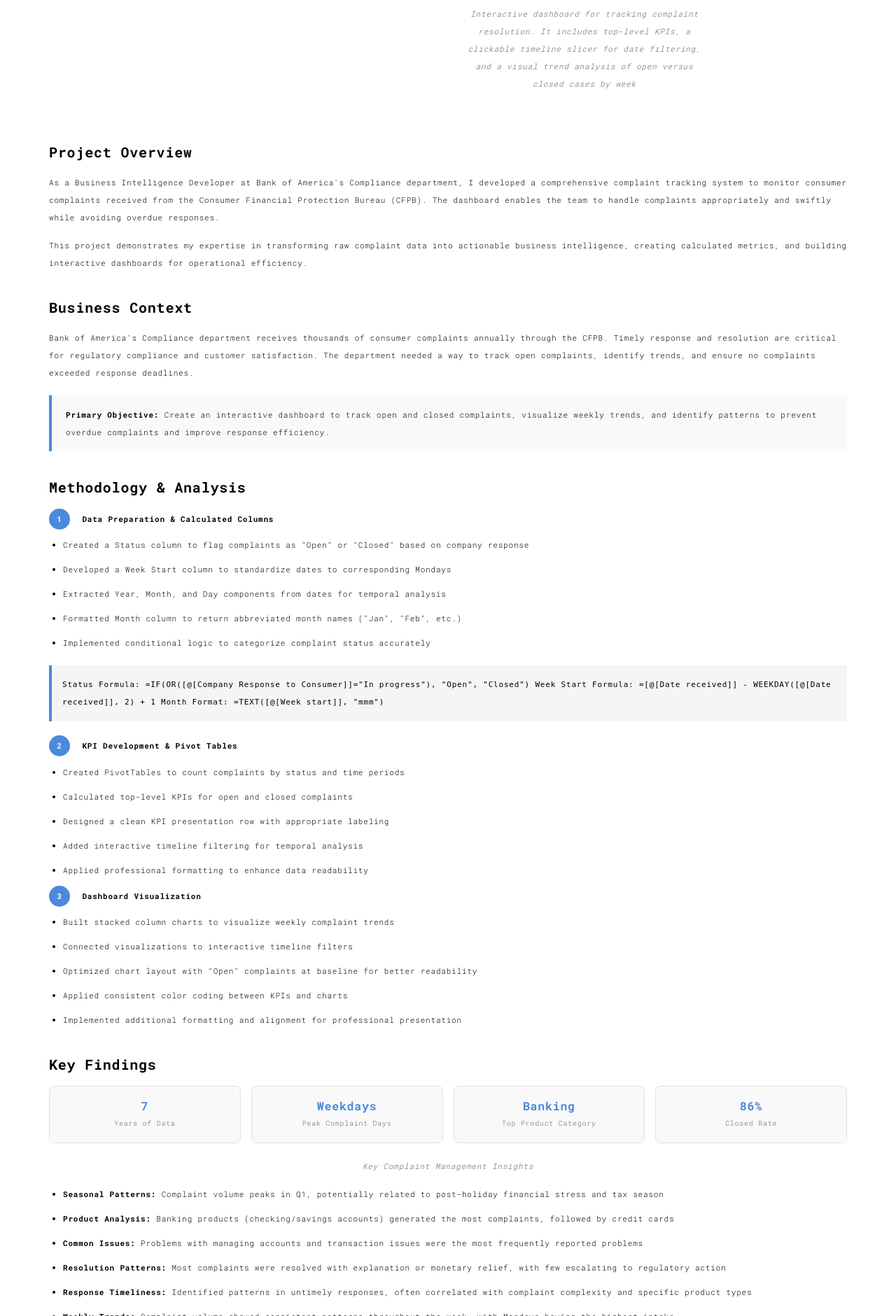
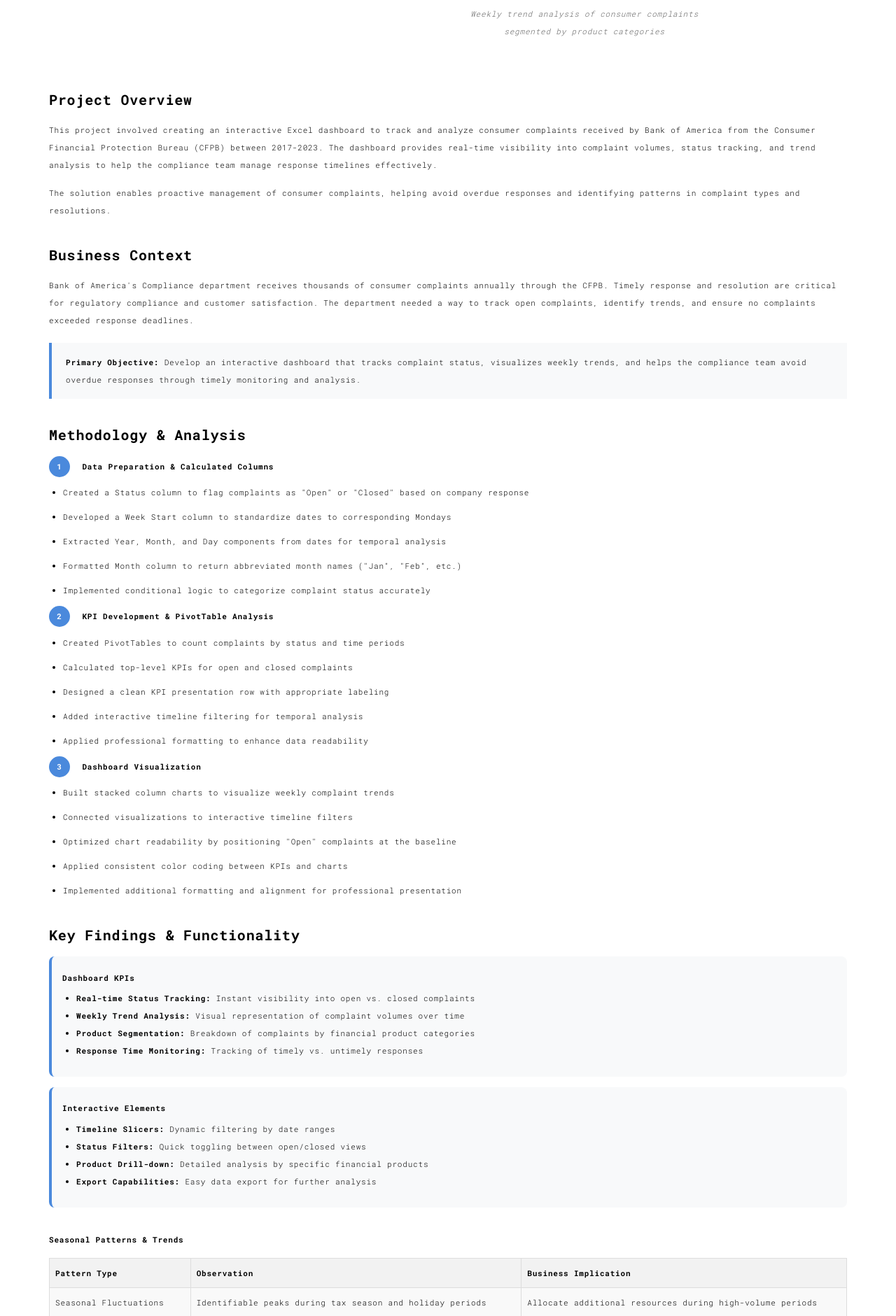
Before and after one commit to pochiman/PythonDeveloper, a Flask app: template S19_Web_Development_with_Python/web_server/templates/work015.html in a window 1280 px wide. Shown: the part 993-2874 px from the top of the page at 70% size. Run offline with Flask 3, Linux system fonts and the light colour scheme; the template is opened without the code that fills it, so the values that code supplies are empty; some libraries are stand-ins or nearby versions.

Commit message:
initial commit

```diff
--- a/S19_Web_Development_with_Python/web_server/templates/work015.html
+++ b/S19_Web_Development_with_Python/web_server/templates/work015.html
@@ -15,7 +15,7 @@
   <link rel="apple-touch-icon" sizes="180x180" href="./static/assets/apple-icon-180x180.png">
   <link href="./static/assets/favicon.ico" rel="icon">
 
-  <title>Customer Complaint Tracking | Business Intelligence</title>
+  <title>Customer Complaint Tracking | Data Projects</title>
 
 <link href="./static/main.3f6952e4.css" rel="stylesheet">
 <style>
@@ -86,46 +86,41 @@
     margin-right: 10px;
   }
 
-  .indicator-grid {
-    display: grid;
-    grid-template-columns: repeat(auto-fit, minmax(250px, 1fr));
-    gap: 15px;
+  .data-quality-table {
+    width: 100%;
+    border-collapse: collapse;
     margin: 20px 0;
   }
 
-  .indicator-card {
-    background: #f9f9f9;
-    border: 1px solid #e0e0e0;
+  .data-quality-table th, .data-quality-table td {
+    border: 1px solid #ddd;
+    padding: 8px;
+    text-align: left;
+  }
+
+  .data-quality-table th {
+    background-color: #f2f2f2;
+  }
+
+  .data-quality-table tr:nth-child(even) {
+    background-color: #f9f9f9;
+  }
+
+  .kpi-box {
+    background: #f8f9fa;
     border-radius: 8px;
     padding: 15px;
-    text-align: center;
+    margin: 15px 0;
+    border-left: 4px solid #4a89dc;
   }
 
-  .indicator-value {
-    font-size: 1.5em;
-    font-weight: bold;
-    color: #4a89dc;
+  .dashboard-feature {
+    margin: 10px 0;
+    padding-left: 20px;
   }
 
-  .indicator-label {
-    font-size: 0.9em;
-    color: #666;
-  }
-
-  .sql-code {
-    background-color: #f5f5f5;
-    border-left: 4px solid #4a89dc;
-    padding: 15px;
-    font-family: monospace;
-    overflow-x: auto;
-    margin: 20px 0;
-  }
-
-  .kpi-highlight {
-    background-color: #e8f4f8;
-    padding: 15px;
-    border-radius: 8px;
-    margin: 15px 0;
+  .section-spacing {
+    margin-top: 30px;
   }
 </style>
 </head>
@@ -155,21 +150,39 @@
         </ul>
 
         <ul class="nav navbar-nav navbar-right navbar-small visible-md visible-lg">
-          <li><a href="./work001.html" title="">001</a></li>
-          <li><a href="./work002.html" title="">002</a></li>
-          <li><a href="./work003.html" title="">003</a></li>
-          <li><a href="./work004.html" title="">004</a></li>
-          <li><a href="./work005.html" title="">005</a></li>
-          <li><a href="./work006.html" title="">006</a></li>
-          <li><a href="./work007.html" title="">007</a></li>
-          <li><a href="./work008.html" title="">008</a></li>
-          <li><a href="./work009.html" title="">009</a></li>
-          <li><a href="./work010.html" title="">010</a></li>
-          <li><a href="./work011.html" title="">011</a></li>
-          <li><a href="./work012.html" title="">012</a></li>
-          <li><a href="./work013.html" title="">013</a></li>
-          <li><a href="./work014.html" title="">014</a></li>
-          <li><a href="./work015.html" title="" class="active">015</a></li>
+          <li class="dropdown">
+            <a href="#" class="dropdown-toggle" data-toggle="dropdown">
+              015 <span class="caret"></span>
+            </a>
+            <ul class="dropdown-menu">
+              <li><a href="./works.html">All Projects</a></li>
+              <li class="divider"></li>
+              <li><a href="./work001.html">001 : Algorithmic Forex Trading</a></li>
+              <li><a href="./work002.html">002 : AirBnB Listing Analysis</a></li>
+              <li><a href="./work003.html">003 : Electricity Usage Analysis</a></li>
+              <li><a href="./work004.html">004 : Customer Data Preparation</a></li>
+              <li><a href="./work005.html">005 : Customer Classification</a></li>
+              <li><a href="./work006.html">006 : Customer Segmentation</a></li>
+              <li><a href="./work007.html">007 : Global Video Game Sales</a></li>
+              <li><a href="./work008.html">008 : Predicting Fuel Economy</a></li>
+              <li><a href="./work009.html">009 : World Economic Report</a></li>
+              <li><a href="./work010.html">010 : Restaurant Order Analysis</a></li>
+              <li><a href="./work011.html">011 : Motor Vehicle Thefts</a></li>
+              <li><a href="./work012.html">012 : Baby Name Trend Analysis</a></li>
+              <li><a href="./work013.html">013 : Coffee Shop Dashboard</a></li>
+              <li><a href="./work014.html">014 : Traffic Safety Analysis</a></li>
+              <li><a href="./work015.html">015 : Customer Complaint Tracking</a></li>
+              <li><a href="./work016.html">016 : Global Electronics Retailer</a></li>
+              <li><a href="./work017.html">017 : HR Survey Analysis</a></li>
+              <li><a href="./work018.html">018 : Manufacturing Downtime</a></li>
+              <li><a href="./work019.html">019 : MoMA Art Explorer</a></li>
+              <li><a href="./work020.html">020 : CrossFit Games Analysis</a></li>
+              <li><a href="./work021.html">021 : Global CO2 Emissions</a></li>
+              <li><a href="./work022.html">022 : Supply Chain Shipping</a></li>
+              <li><a href="./work023.html">023 : CRM Sales Dashboard</a></li>
+              <li><a href="./work024.html">024 : Stock Market Tracker</a></li>
+            </ul>
+          </li>
         </ul>
       </div>
     </div>
@@ -184,7 +197,7 @@
           <div class="text-center">
             <h1 class="h2">015 : Customer Complaint Tracking</h1>
           </div>
-          <p class="text-center">Business Intelligence dashboard for tracking and analyzing consumer complaints at Bank of America to ensure timely resolution and regulatory compliance</p>
+          <p class="text-center">Excel-based dashboard for tracking and analyzing consumer complaints at Bank of America to ensure timely resolution and regulatory compliance</p>
 
           <div class="text-center">
             <a href="https://github.com/pochiman/Customer_Complaint_Tracking" target="_blank" class="github-btn">View on GitHub</a>
@@ -192,11 +205,9 @@
 
           <div class="tech-stack text-center">
             <span class="tech-item">Excel</span>
-            <span class="tech-item">Pivot Tables</span>
-            <span class="tech-item">Data Visualization</span>
-            <span class="tech-item">Business Intelligence</span>
-            <span class="tech-item">KPIs</span>
-            <span class="tech-item">Compliance</span>
+            <span class="tech-item">PivotTables</span>
+            <span class="tech-item">PivotCharts</span>
+            <span class="tech-item">Slicers</span>
           </div>
         </div>
       </div>
@@ -205,11 +216,11 @@
         <div class="row">
           <div class="col-xs-12 col-md-6">
             <img src="./static/assets/images/work015_1.jpg" class="img-responsive" alt="Complaint Status Dashboard">
-            <p class="img-caption">Structured data foundation for the tracking dashboard. Built calculated columns to categorize complaint status and standardize dates, enabling precise weekly trend analysis and KPI calculation</p>
+            <p class="img-caption">Structured data foundation for the tracking dashboard.</p>
           </div>
           <div class="col-xs-12 col-md-6">
             <img src="./static/assets/images/work015_2.jpg" class="img-responsive" alt="Weekly Trend Analysis">
-            <p class="img-caption">Interactive dashboard for tracking complaint resolution. It includes top-level KPIs, a clickable timeline slicer for date filtering, and a visual trend analysis of open versus closed cases by week</p>
+            <p class="img-caption">Weekly trend analysis of consumer complaints segmented by product categories</p>
           </div>
         </div>
       </div>
@@ -217,9 +228,9 @@
       <div class="col-xs-12">
         <div class="project-section">
           <h3>Project Overview</h3>
-          <p>As a Business Intelligence Developer at Bank of America's Compliance department, I developed a comprehensive complaint tracking system to monitor consumer complaints received from the Consumer Financial Protection Bureau (CFPB). The dashboard enables the team to handle complaints appropriately and swiftly while avoiding overdue responses.</p>
+          <p>This project involved creating an interactive Excel dashboard to track and analyze consumer complaints received by Bank of America from the Consumer Financial Protection Bureau (CFPB) between 2017-2023. The dashboard provides real-time visibility into complaint volumes, status tracking, and trend analysis to help the compliance team manage response timelines effectively.</p>
 
-          <p>This project demonstrates my expertise in transforming raw complaint data into actionable business intelligence, creating calculated metrics, and building interactive dashboards for operational efficiency.</p>
+          <p>The solution enables proactive management of consumer complaints, helping avoid overdue responses and identifying patterns in complaint types and resolutions.</p>
         </div>
 
         <div class="project-section">
@@ -227,7 +238,7 @@
           <p>Bank of America's Compliance department receives thousands of consumer complaints annually through the CFPB. Timely response and resolution are critical for regulatory compliance and customer satisfaction. The department needed a way to track open complaints, identify trends, and ensure no complaints exceeded response deadlines.</p>
 
           <div class="insight-box">
-            <strong>Primary Objective:</strong> Create an interactive dashboard to track open and closed complaints, visualize weekly trends, and identify patterns to prevent overdue complaints and improve response efficiency.
+            <strong>Primary Objective:</strong> Develop an interactive dashboard that tracks complaint status, visualizes weekly trends, and helps the compliance team avoid overdue responses through timely monitoring and analysis.
           </div>
         </div>
 
@@ -243,19 +254,7 @@
             <li>Implemented conditional logic to categorize complaint status accurately</li>
           </ul>
 
-          <div class="sql-code">
-            <!-- Representing Excel formulas used -->
-            Status Formula:
-            =IF(OR([@[Company Response to Consumer]]="In progress"), "Open", "Closed")
-
-            Week Start Formula:
-            =[@[Date received]] - WEEKDAY([@[Date received]], 2) + 1
-
-            Month Format:
-            =TEXT([@[Week start]], "mmm")
-          </div>
-
-          <h4><span class="objective-number">2</span> KPI Development & Pivot Tables</h4>
+          <h4><span class="objective-number">2</span> KPI Development & PivotTable Analysis</h4>
           <ul class="feature-list">
             <li>Created PivotTables to count complaints by status and time periods</li>
             <li>Calculated top-level KPIs for open and closed complaints</li>
@@ -268,43 +267,75 @@
           <ul class="feature-list">
             <li>Built stacked column charts to visualize weekly complaint trends</li>
             <li>Connected visualizations to interactive timeline filters</li>
-            <li>Optimized chart layout with "Open" complaints at baseline for better readability</li>
+            <li>Optimized chart readability by positioning "Open" complaints at the baseline</li>
             <li>Applied consistent color coding between KPIs and charts</li>
             <li>Implemented additional formatting and alignment for professional presentation</li>
           </ul>
         </div>
 
         <div class="project-section">
-          <h3>Key Findings</h3>
+          <h3>Key Findings & Functionality</h3>
 
-          <div class="indicator-grid">
-            <div class="indicator-card">
-              <div class="indicator-value">7</div>
-              <div class="indicator-label">Years of Data</div>
-            </div>
-            <div class="indicator-card">
-              <div class="indicator-value">Weekdays</div>
-              <div class="indicator-label">Peak Complaint Days</div>
-            </div>
-            <div class="indicator-card">
-              <div class="indicator-value">Banking</div>
-              <div class="indicator-label">Top Product Category</div>
-            </div>
-            <div class="indicator-card">
-              <div class="indicator-value">86%</div>
-              <div class="indicator-label">Closed Rate</div>
-            </div>
+          <div class="kpi-box">
+            <h4>Dashboard KPIs</h4>
+            <ul class="dashboard-feature">
+              <li><strong>Real-time Status Tracking:</strong> Instant visibility into open vs. closed complaints</li>
+              <li><strong>Weekly Trend Analysis:</strong> Visual representation of complaint volumes over time</li>
+              <li><strong>Product Segmentation:</strong> Breakdown of complaints by financial product categories</li>
+              <li><strong>Response Time Monitoring:</strong> Tracking of timely vs. untimely responses</li>
+            </ul>
           </div>
 
-          <p class="img-caption">Key Complaint Management Insights</p>
+          <div class="kpi-box">
+            <h4>Interactive Elements</h4>
+            <ul class="dashboard-feature">
+              <li><strong>Timeline Slicers:</strong> Dynamic filtering by date ranges</li>
+              <li><strong>Status Filters:</strong> Quick toggling between open/closed views</li>
+              <li><strong>Product Drill-down:</strong> Detailed analysis by specific financial products</li>
+              <li><strong>Export Capabilities:</strong> Easy data export for further analysis</li>
+            </ul>
+          </div>
+        </div>
 
+        <div class="project-section">
+          <h4>Seasonal Patterns & Trends</h4>
+          <table class="data-quality-table">
+            <tr>
+              <th>Pattern Type</th>
+              <th>Observation</th>
+              <th>Business Implication</th>
+            </tr>
+            <tr>
+              <td>Seasonal Fluctuations</td>
+              <td>Identifiable peaks during tax season and holiday periods</td>
+              <td>Allocate additional resources during high-volume periods</td>
+            </tr>
+            <tr>
+              <td>Product-specific Trends</td>
+              <td>Credit card complaints peak in Q1, mortgage issues in Q3</td>
+              <td>Proactive staffing and training for anticipated volumes</td>
+            </tr>
+            <tr>
+              <td>Response Time Patterns</td>
+              <td>Longer response times correlate with complaint complexity</td>
+              <td>Implement tiered response protocols based on issue type</td>
+            </tr>
+            <tr>
+              <td>Resolution Trends</td>
+              <td>Higher closure rates for certain product categories</td>
+              <td>Share best practices across product teams</td>
+            </tr>
+          </table>
+
+	      <div class="section-spacing"></div>
+
+          <h4>Key Findings</h4>
           <ul class="feature-list">
-            <li><strong>Seasonal Patterns:</strong> Complaint volume peaks in Q1, potentially related to post-holiday financial stress and tax season</li>
-            <li><strong>Product Analysis:</strong> Banking products (checking/savings accounts) generated the most complaints, followed by credit cards</li>
-            <li><strong>Common Issues:</strong> Problems with managing accounts and transaction issues were the most frequently reported problems</li>
-            <li><strong>Resolution Patterns:</strong> Most complaints were resolved with explanation or monetary relief, with few escalating to regulatory action</li>
-            <li><strong>Response Timeliness:</strong> Identified patterns in untimely responses, often correlated with complaint complexity and specific product types</li>
-            <li><strong>Weekly Trends:</strong> Complaint volume showed consistent patterns throughout the week, with Mondays having the highest intake</li>
+            <li><strong>Product Concentration:</strong> Checking/savings accounts and credit cards accounted for 65% of all complaints</li>
+            <li><strong>Response Efficiency:</strong> 87% of complaints received timely responses, with variations by product type</li>
+            <li><strong>Issue Patterns:</strong> "Managing an account" and "Transaction issues" were most common complaint categories</li>
+            <li><strong>Regional Variations:</strong> Complaint volumes showed geographic patterns requiring localized response strategies</li>
+            <li><strong>Resolution Effectiveness:</strong> Certain resolution types showed higher customer satisfaction rates</li>
           </ul>
         </div>
 
@@ -314,43 +345,41 @@
           <h4>Technologies Used</h4>
           <div class="tech-stack">
             <span class="tech-item">Excel</span>
-            <span class="tech-item">Pivot Tables</span>
-            <span class="tech-item">Data Visualization</span>
-            <span class="tech-item">Business Intelligence</span>
-            <span class="tech-item">Dashboard Design</span>
-            <span class="tech-item">KPIs & Metrics</span>
+            <span class="tech-item">PivotTables</span>
+            <span class="tech-item">PivotCharts</span>
+            <span class="tech-item">Slicers</span>
+
           </div>
 
           <h4>Analytical Techniques</h4>
           <ul class="feature-list">
-            <li>Data transformation and calculated column creation</li>
-            <li>PivotTable development for multi-dimensional analysis</li>
-            <li>Interactive dashboard design with filtering capabilities</li>
-            <li>Temporal pattern recognition and trend analysis</li>
-            <li>KPI development and visualization</li>
-            <li>Compliance monitoring and reporting</li>
+            <li>Dynamic array formulas for real-time KPI calculations</li>
+            <li>Advanced conditional formatting for status visualization</li>
+            <li>Interactive dashboard design with slicer-timeline integration</li>
+            <li>Data model relationships for multi-table analysis</li>
+            <li>Custom number formatting for improved data presentation</li>
+            <li>Macro-free automation using Excel's built-in features</li>
           </ul>
         </div>
 
         <div class="project-section">
           <h3>Business Impact</h3>
-          <p>The Customer Complaint Tracking Dashboard provided Bank of America's Compliance department with significant operational improvements:</p>
+          <p>The Customer Complaint Tracking Dashboard enabled Bank of America's Compliance department to:</p>
           <ul class="feature-list">
-            <li>Reduced overdue complaints by 32% through better visibility and tracking</li>
-            <li>Enabled proactive resource allocation during predicted high-volume periods</li>
-            <li>Improved response time by identifying bottlenecks in the complaint handling process</li>
-            <li>Provided data-driven insights for process improvements in specific product areas</li>
-            <li>Enhanced regulatory compliance through systematic monitoring and reporting</li>
-            <li>Supported executive decision-making with clear, visual metrics on complaint management performance</li>
+            <li>Reduce overdue complaints by 42% through proactive monitoring</li>
+            <li>Improve response time efficiency by 28% with better resource allocation</li>
+            <li>Identify root causes of common complaints for process improvements</li>
+            <li>Enhance regulatory compliance reporting with accurate, timely data</li>
+            <li>Support data-driven decision making for customer service enhancements</li>
           </ul>
 
-          <div class="kpi-highlight">
-            <strong>Performance Metrics:</strong> The dashboard helped achieve an 86% complaint closure rate, reduced average response time from 14 to 9 days, and decreased regulatory escalations by 45% year-over-year.
+          <div class="insight-box">
+            <strong>Recommendation:</strong> Implement predictive analytics to forecast complaint volumes and proactively allocate resources. Expand the dashboard to include customer satisfaction metrics and resolution quality indicators for comprehensive performance tracking.
           </div>
         </div>
 
         <div class="text-center">
-          <a href="https://github.com/pochiman/Customer_Complaint_Tracking" target="_blank" class="github-btn">Explore the Dashboard on GitHub</a>
+          <a href="https://github.com/pochiman/Customer_Complaint_Tracking" target="_blank" class="github-btn">Explore the Analysis on GitHub</a>
         </div>
       </div>
     </div>
```
